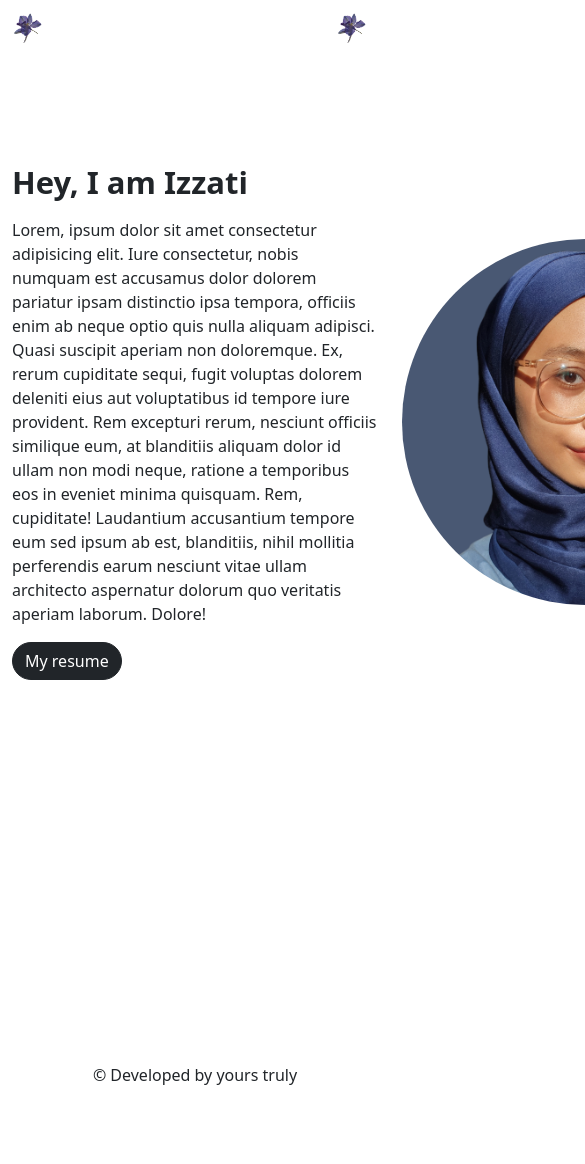
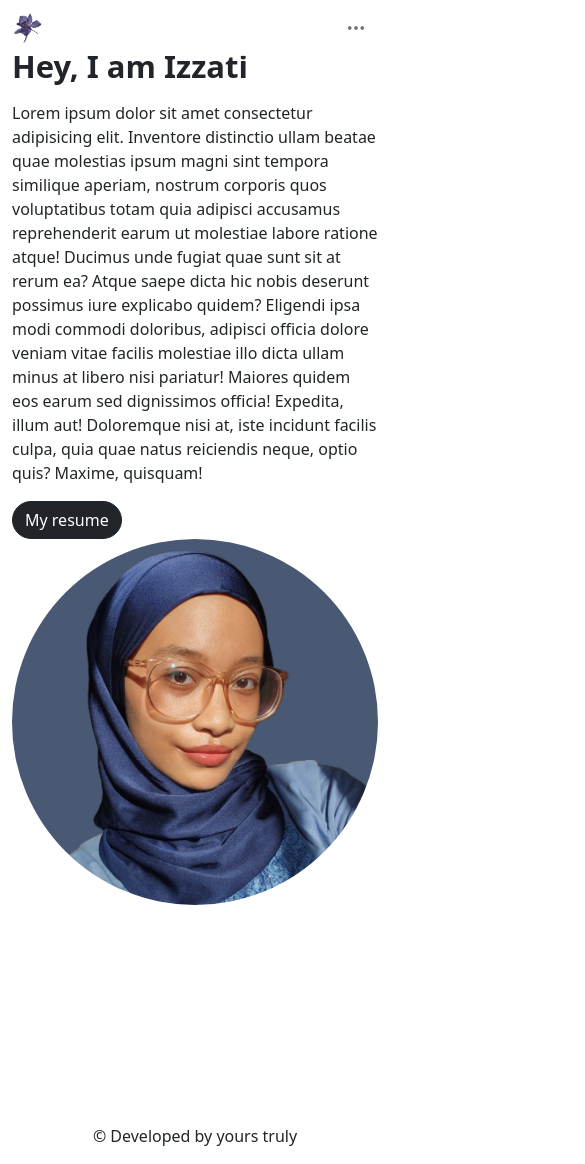
Before and after one commit to gongju-byte/nurulizzati, a plain HTML site: page aboutme.html in a window 390 px wide. Shown: the top 1164 px of the page, 585 px wide, since content can reach past the window. Drawn offline with nearby package versions, Linux system fonts and the light colour scheme.

Commit message:
phase1.1

```diff
--- a/aboutme.html
+++ b/aboutme.html
@@ -27,7 +27,7 @@
             </a>
 
             <button class="navbar-toggler border-0" type="button" data-bs-toggle="collapse" data-bs-target="#navbarSupportedContent" aria-controls="navbarSupportedContent" aria-expanded="false" aria-label="Toggle navigation">
-                <img src="static/images/flower.png" width="30">
+                <i class="b bi-three-dots"></i>
             </button>
 
             <div class="collapse navbar-collapse" id="navbarSupportedContent">
@@ -47,23 +47,24 @@
     </nav>
 
     <div class="container">
-        <div class="row h-100 d-flex flex-column justify-content-center">
+        <div class="row justify-content-center align-items-center my-5 mt-5">
             <div class="col-12 col-md-8">
                 <h1 class="display-5 fw-bold">Hey, I am Izzati</h1>
-                <p class="my-3">Lorem, ipsum dolor sit amet consectetur adipisicing elit. Iure consectetur, nobis numquam est accusamus dolor dolorem pariatur ipsam distinctio ipsa tempora, officiis enim ab neque optio quis nulla aliquam adipisci. Quasi suscipit aperiam non doloremque. Ex, rerum cupiditate sequi, fugit voluptas dolorem deleniti eius aut voluptatibus id tempore iure provident. Rem excepturi rerum, nesciunt officiis similique eum, at blanditiis aliquam dolor id ullam non modi neque, ratione a temporibus eos in eveniet minima quisquam. Rem, cupiditate! Laudantium accusantium tempore eum sed ipsum ab est, blanditiis, nihil mollitia perferendis earum nesciunt vitae ullam architecto aspernatur dolorum quo veritatis aperiam laborum. Dolore!</p>
+                <p class="my-3">Lorem ipsum dolor sit amet consectetur adipisicing elit. Inventore distinctio ullam beatae quae molestias ipsum magni sint tempora similique aperiam, nostrum corporis quos voluptatibus totam quia adipisci accusamus reprehenderit earum ut molestiae labore ratione atque! Ducimus unde fugiat quae sunt sit at rerum ea? Atque saepe dicta hic nobis deserunt possimus iure explicabo quidem? Eligendi ipsa modi commodi doloribus, adipisci officia dolore veniam vitae facilis molestiae illo dicta ullam minus at libero nisi pariatur! Maiores quidem eos earum sed dignissimos officia! Expedita, illum aut! Doloremque nisi at, iste incidunt facilis culpa, quia quae natus reiciendis neque, optio quis? Maxime, quisquam!</p>
                 <a href="static/RESUME.pdf" class="btn btn-dark rounded-pill">My resume</a>
             </div>
 
-            <div class="col-12 col-md-4 d-flex flex-column justify-content-center">
+            <div class="col-12 col-md-4 d-flex justify-content-center align-items-center">
                 <img src="static/images/me.png" alt="Izzati" class="img-fluid rounded-circle" style="object-fit: contain;">
             </div>
         </div>
     </div>
 
+
     <script src="https://cdn.jsdelivr.net/npm/bootstrap@5.0.2/dist/js/bootstrap.bundle.min.js" integrity="sha384-MrcW6ZMFYlzcLA8Nl+NtUVF0sA7MsXsP1UyJoMp4YLEuNSfAP+JcXn/tWtIaxVXM" crossorigin="anonymous"></script>
 </body>
 
-<footer class="container my-5 h-25 d-flex flex-column justify-content-end">
-    <p align="center">&#169; Developed by yours truly</p>
+<footer class="container h-25 d-flex flex-column justify-content-end">
+    <p class="text-center">&#169; Developed by yours truly</p>
 </footer>
 </html>
```
Also changed, not shown: index.html (+1 -1 lines), project.html (+4 -4 lines).
